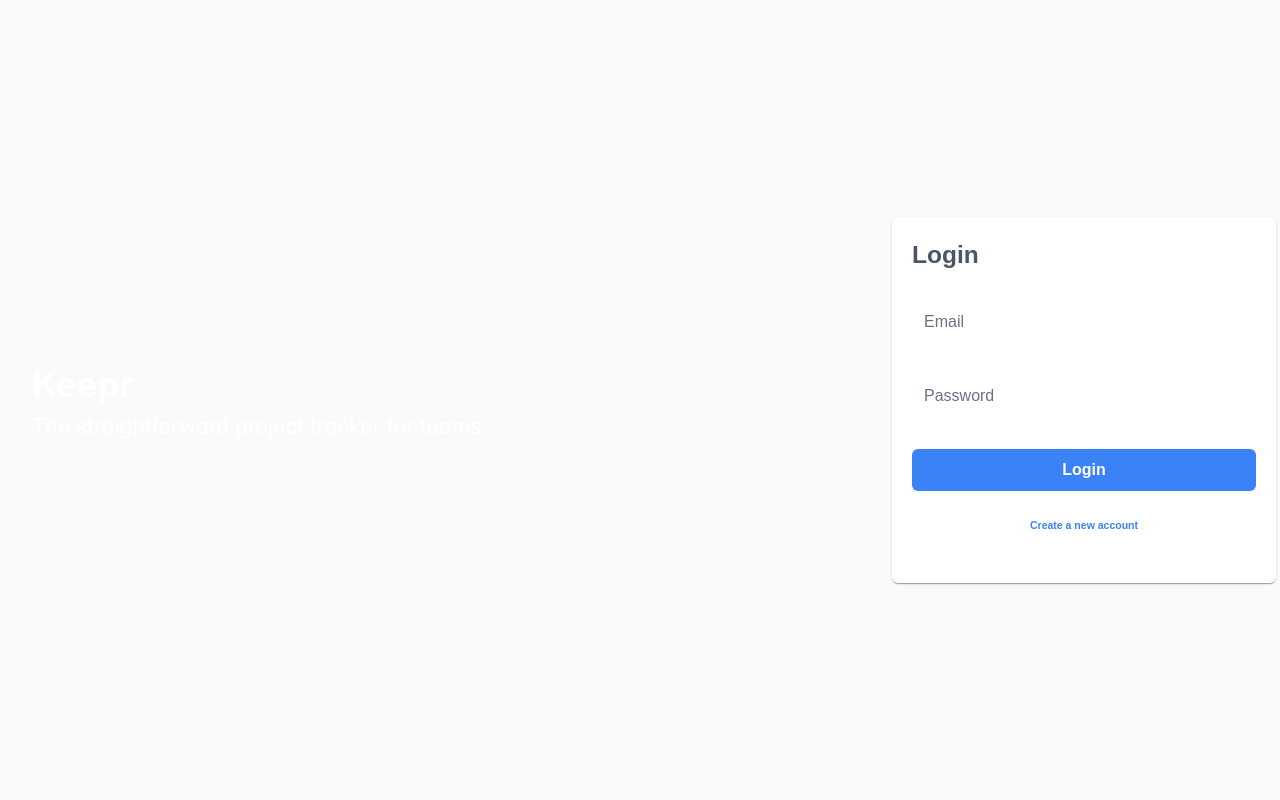
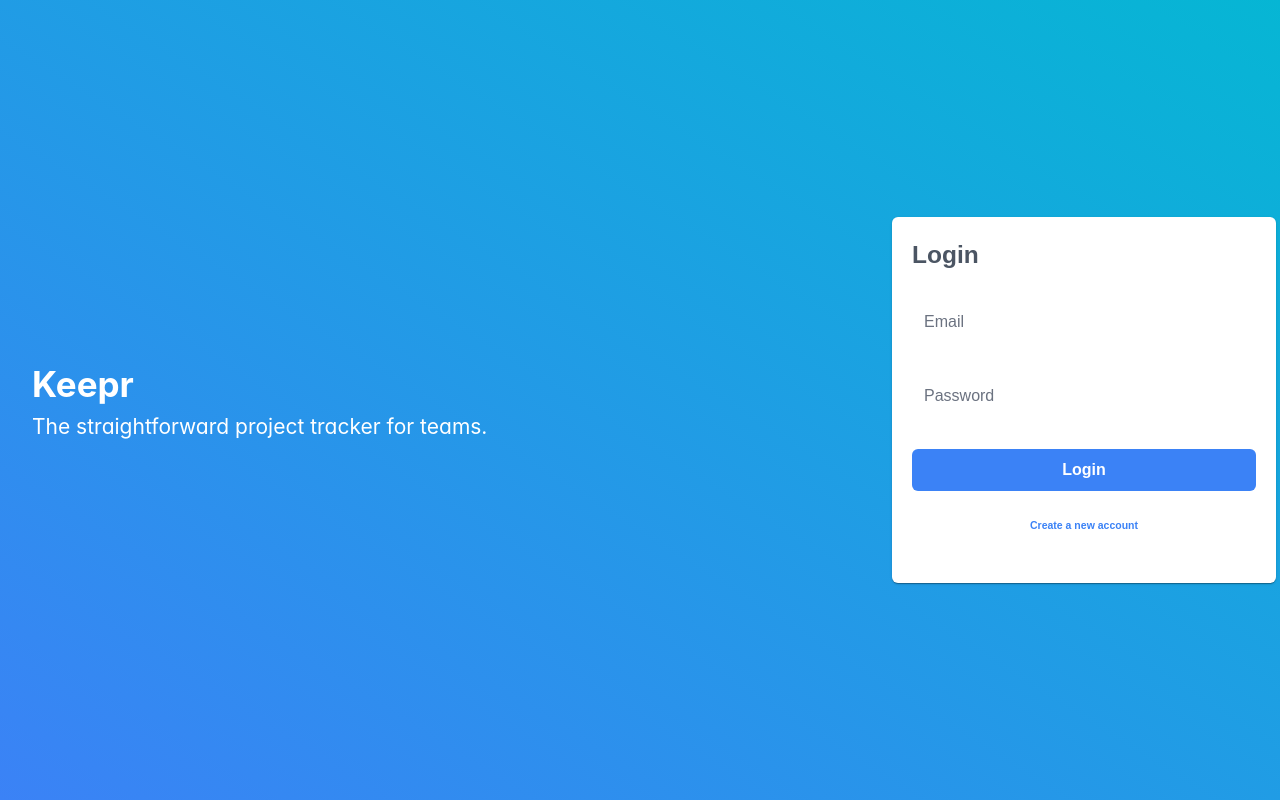
Before and after one commit to j-umbac/time-tracker-app, a Nuxt app: page /login in a window 1280 px wide. Built offline with nearby package versions, Linux system fonts and the light colour scheme; no server answers; a web font is replaced by a local one.

Commit message:
ui: background gradient

```diff
--- a/src/layouts/no-layout.vue
+++ b/src/layouts/no-layout.vue
@@ -1,5 +1,5 @@
 <template>
-    <main class="bg-surface-ground">
+    <main class="bg-gradient-to-tr from-blue-500 to-cyan-500">
         <slot></slot>
     </main>
 </template>
```
